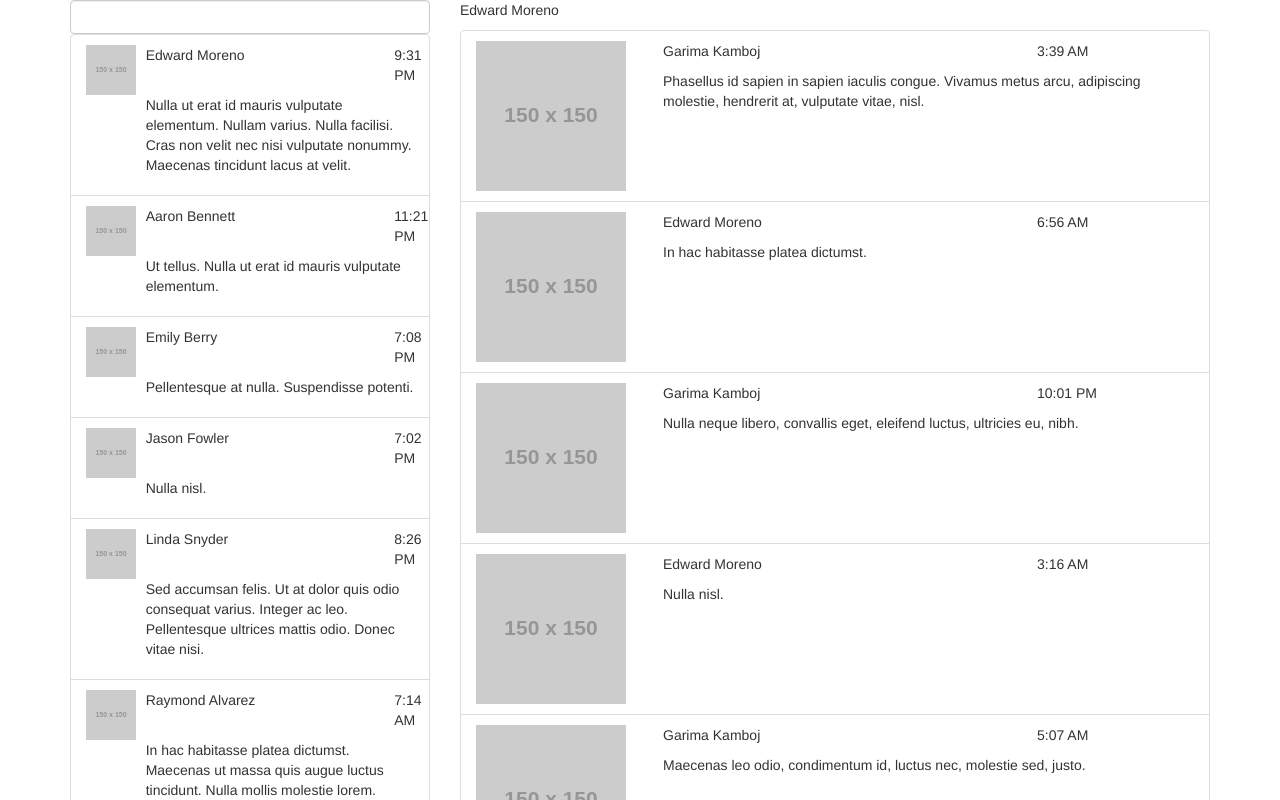
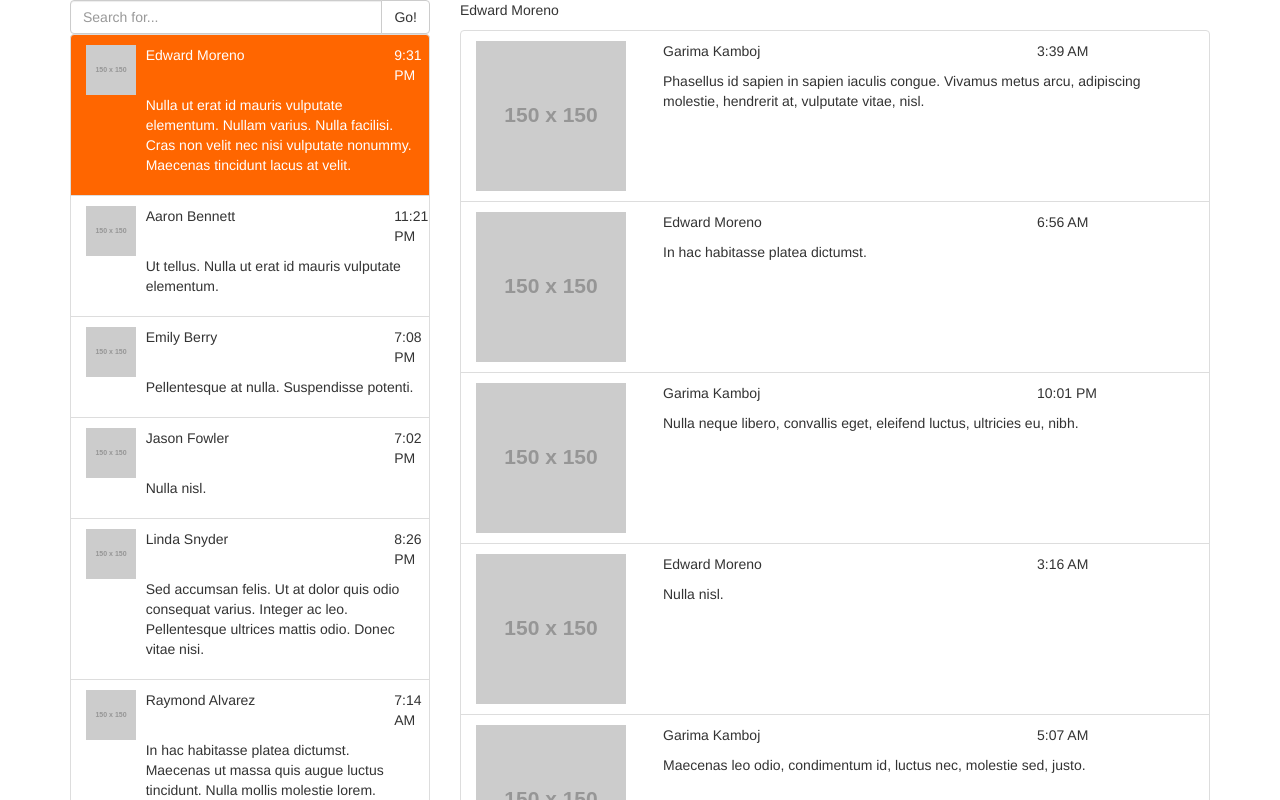
Before and after one commit to hackath0r/yappily-chat-page, a plain HTML site: page index.html in a window 1280 px wide. Both pictures are taken after a click on the item 250 px from the left and 115 px from the top of the page. Shown: the top 800 px of the page. Drawn offline with Linux system fonts and the light colour scheme; placeholder pictures from the web are drawn by us.

Commit message:
ng-class added and search-box styled

```diff
--- a/index.html
+++ b/index.html
@@ -21,13 +21,18 @@
 			<div class="col-md-4">
 				<div class="row">
 					<div class="col-xs-12">
-						<input class="form-control" type="text" name="Search" ng-model="query">
+						<div class="input-group">
+					        <input type="text" class="form-control" placeholder="Search for..." ng-model="query">
+					        <span class="input-group-btn">
+					          <button class="btn btn-default" type="button">Go!</button>
+					        </span>
+					    </div>
 					</div>
 					<div class="col-xs-12">
 						<ul class="list-group">
-							<li ng-click="showChat(user)" class="list-group-item" ng-repeat="user in userList | filter: query">
+							<li ng-click="showChat(user)" class="list-group-item" ng-repeat="user in userList | filter: query" ng-class="(selectedUser === user) ? 'selected' : ''  ">
 								<div class="row">
-									<div class="col-xs-2">
+									<div class="col-xs-2" id="">
 										<img style="width: 50px;" ng-src="{{user.profile_pic}}">
 									</div>
 									<div class="col-xs-10">
--- a/js/home/home.controller.js
+++ b/js/home/home.controller.js
@@ -17,6 +17,8 @@
 				 .then(function(response){
 				 	$scope.conv = response.data;
 				 });
+				$scope.class = "selected";
+
 			}
 		});
 })();
--- a/style/main.css
+++ b/style/main.css
@@ -0,0 +1,4 @@
+.selected {
+	color: white;
+	background-color: #ff6600;
+}
```
